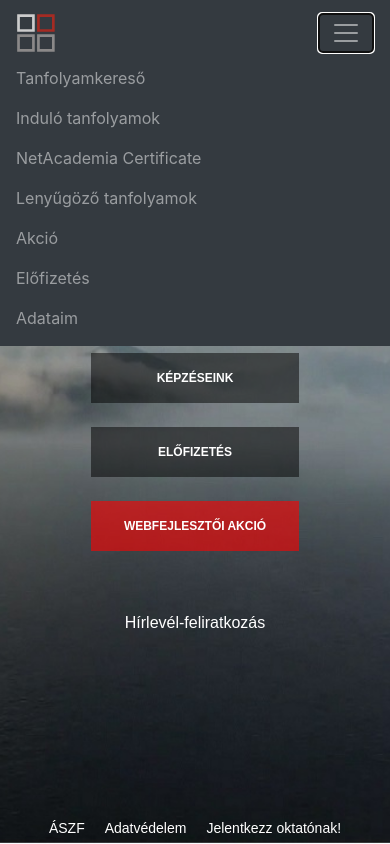
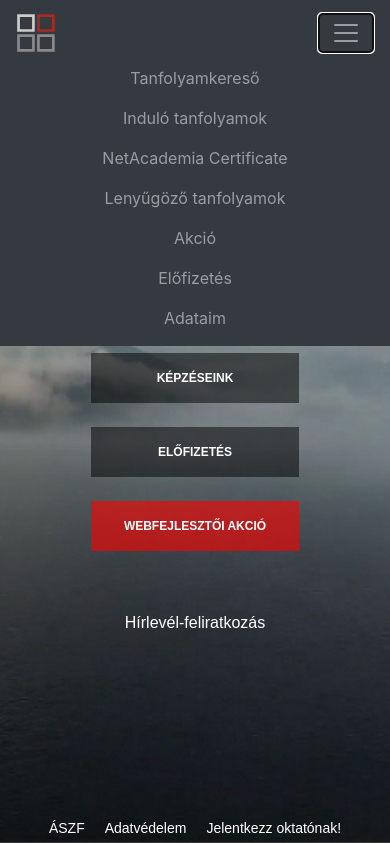
Before and after one commit to lkajtar/netacademia.hu, a Nuxt app: page / in a window 390 px wide. Both pictures are taken after a click on the button "Toggle navigation". Built offline with nearby package versions, Linux system fonts and the light colour scheme; what vue-mq would draw is missing.

Commit message:
nav fix es flex-center kiszervezes

```diff
--- a/components/Navigation.vue
+++ b/components/Navigation.vue
@@ -16,25 +16,25 @@
     <div class="collapse navbar-collapse" id="navbarNavAltMarkup">
       <!--<ul class="navbar-nav ml-auto">-->
       <ul class="navbar-nav mx-auto">
-        <li class="nav-item">
+        <li class="nav-item flex-center">
           <a class="nav-link" href="/tanfolyamkeresov2">Tanfolyamkereső</a>
         </li>
-        <li class="nav-item">
+        <li class="nav-item flex-center">
           <a class="nav-link" href="/indulotanfolyamok">Induló tanfolyamok</a>
         </li>
-        <li class="nav-item">
+        <li class="nav-item flex-center">
           <nuxt-link class="nav-link" to="/certificate">NetAcademia Certificate</nuxt-link>
         </li>
-        <li class="nav-item">
+        <li class="nav-item flex-center">
           <nuxt-link class="nav-link" to="/lenyugozo-tanfolyamok">Lenyűgöző tanfolyamok</nuxt-link>
         </li>
-        <li class="nav-item">
+        <li class="nav-item flex-center">
           <nuxt-link class="nav-link" to="/ultimateakcio">Akció</nuxt-link>
         </li>
-        <li class="nav-item">
+        <li class="nav-item flex-center">
           <nuxt-link class="nav-link" to="/elofizetes">Előfizetés</nuxt-link>
         </li>
-        <li class="nav-item">
+        <li class="nav-item flex-center">
           <a class="nav-link" href="https://app.netacademia.hu/Adataim">Adataim</a>
         </li>
       </ul>
--- a/css/main.css
+++ b/css/main.css
@@ -1,3 +1,9 @@
+.flex-center {
+  display: flex;
+  justify-content: center;
+  align-items: center;
+}
+
 /* buttons */
 .btn-cus {
   padding: 10px 20px;
--- a/pages/index.vue
+++ b/pages/index.vue
@@ -84,12 +84,6 @@ a {
 h1 {
   font-size: 3rem;
   font-weight: 300;
-}
-
-.flex-center {
-  display: flex;
-  justify-content: center;
-  align-items: center;
 }
 
 .lablec {
```
